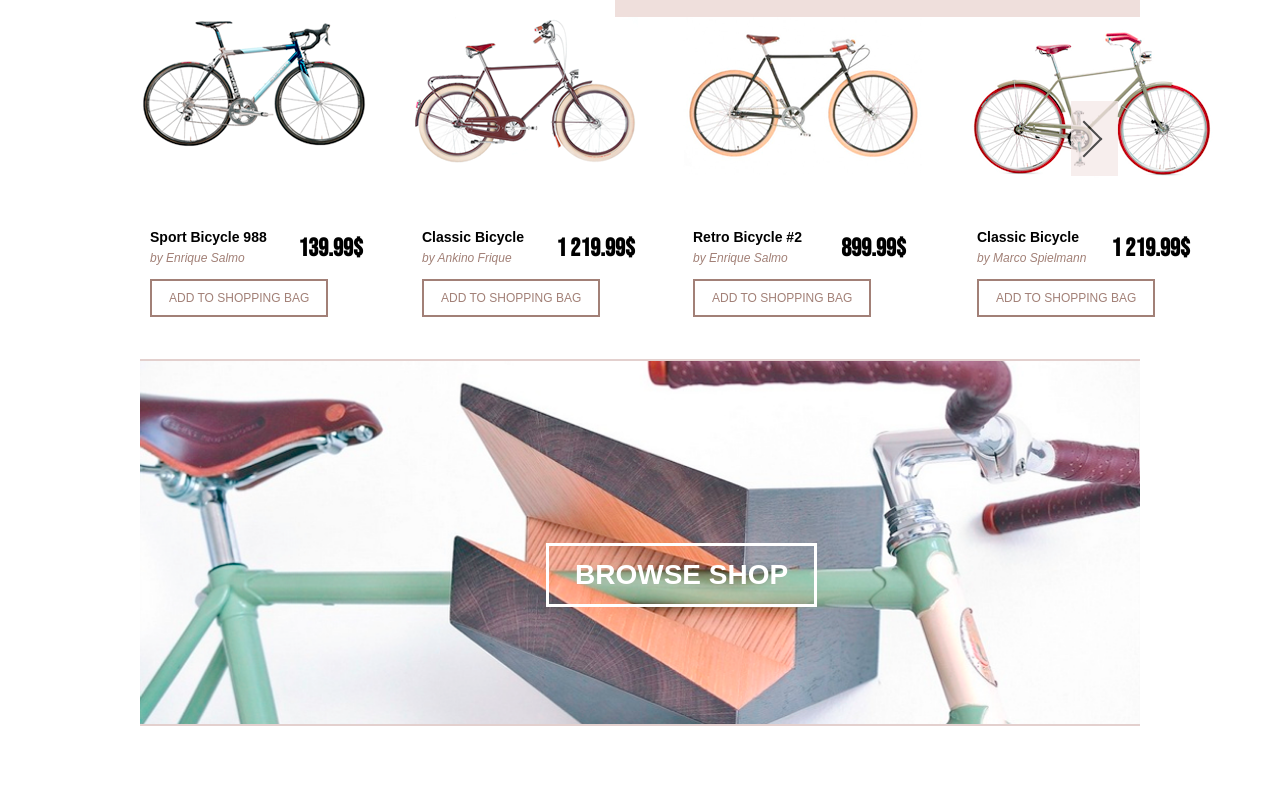
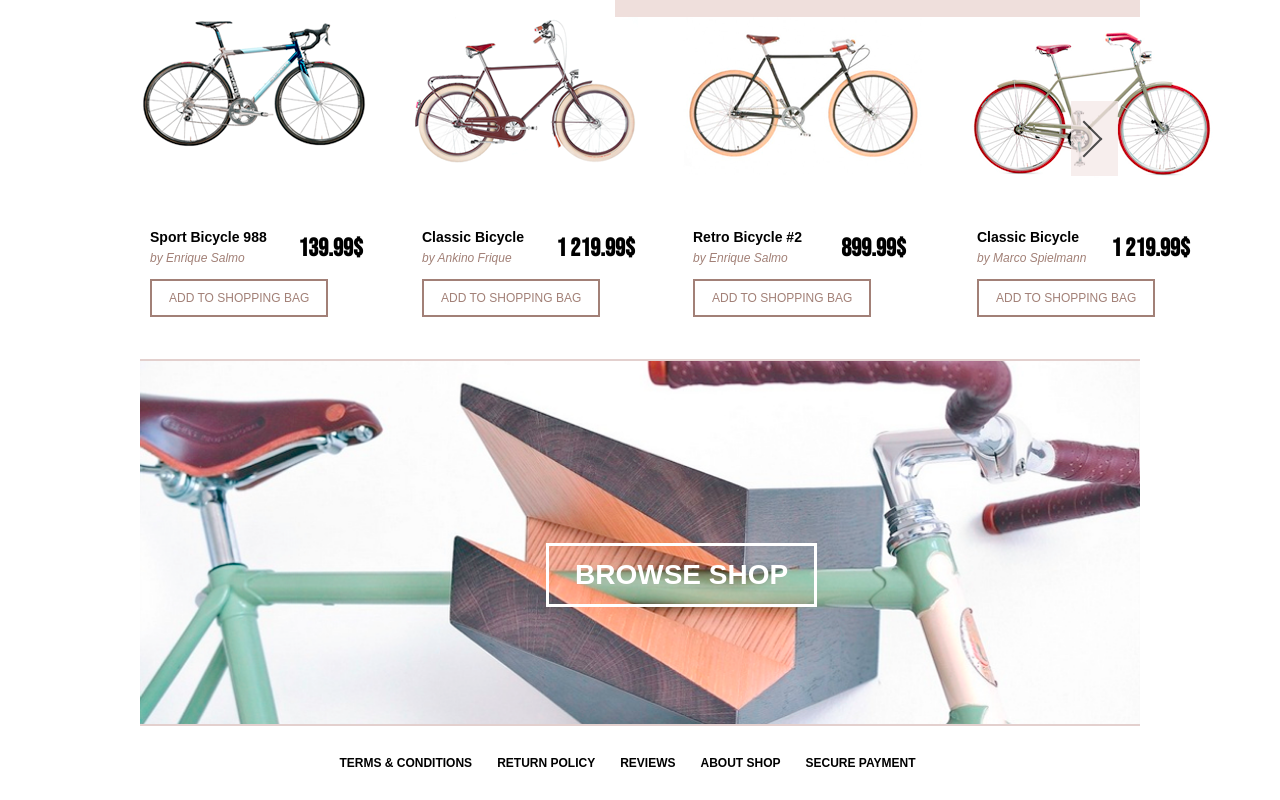
Before and after one commit to sashindionicus/bike-shop, a plain HTML site: page index.html in a window 1280 px wide. Shown: the part 902-1702 px from the top of the page. Before the commit the page ends 1628 px from the top, so only its background shows below. Drawn offline with Linux system fonts and the light colour scheme; a web font is replaced by a local one.

Commit message:
bottom-menu (html, css)

```diff
--- a/css/styles.css
+++ b/css/styles.css
@@ -370,3 +370,26 @@ h1, h2, h3, h4, h5, h6, p {
 
     cursor: pointer;
   }
+
+/* BOTTOM-MENU */
+  .menu {
+    height: 69px;
+  }
+
+  .menu_inner {
+    display: flex;
+    justify-content: center;
+    padding: 30px 0;
+  }
+
+  .a-menu {
+    top: 50%;
+    left: 50%;
+    font-size: 12px;
+    font-weight: 700;
+    color: black;
+    margin-right: 25px;
+
+    text-decoration: none;
+    text-transform: uppercase;
+  }
--- a/index.html
+++ b/index.html
@@ -150,5 +150,17 @@
     </div>
   </div>
 
+<!-- Bottom-menu -->
+  <div class="container">
+    <div class="menu">
+      <div class="menu_inner">
+        <a class="a-menu" href="">terms & conditions</a>
+        <a class="a-menu" href="">return policy</a>
+        <a class="a-menu" href="">reviews </a>
+        <a class="a-menu" href="">about shop</a>
+        <a class="a-menu" href="">secure payment</a>
+      </div>
+    </div>
+  </div>
 </body>
 </html>
```
